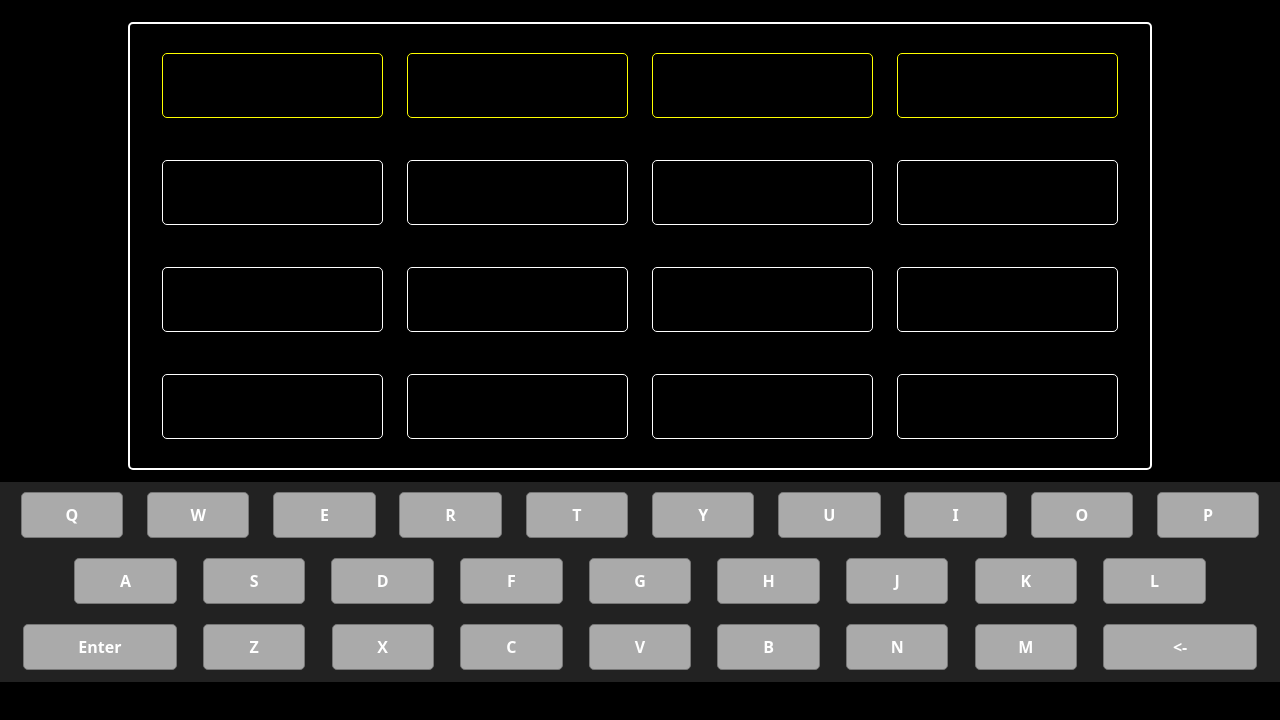
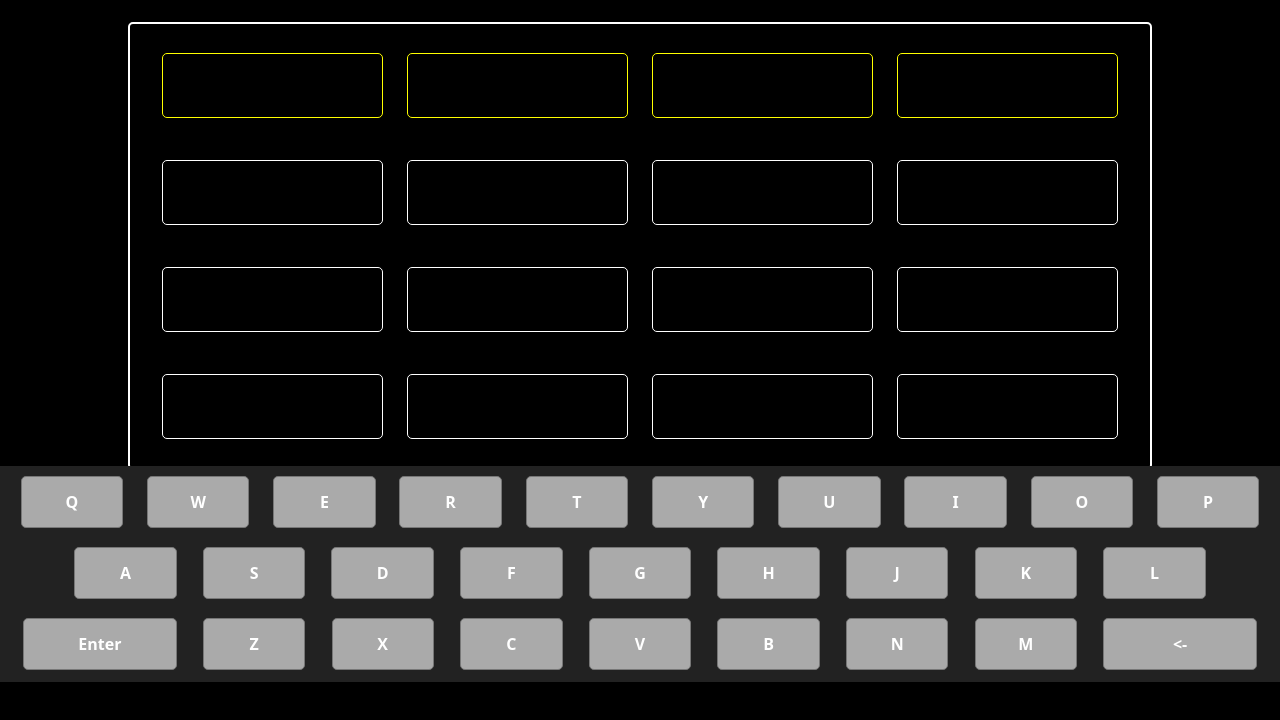
Before and after one commit to SeanLaTour/fuckle, a Gatsby site: page / in a window 1280 px wide. Shown: the part 118-838 px from the top of the page. Built offline with nearby package versions, Linux system fonts and the light colour scheme; Gatsby itself is replaced by a stand-in of ours.

Commit message:
heght of keyboard

```diff
--- a/src/components/keyboard.tsx
+++ b/src/components/keyboard.tsx
@@ -37,7 +37,7 @@ const Keyboard: React.FC<KeyboardProps> = (props) => {
       position={"fixed"}
       bottom="0"
       backgroundColor={"#222"}
-      height="25%"
+      height="27%"
       width={"100%"}
     >
       <Box
```
